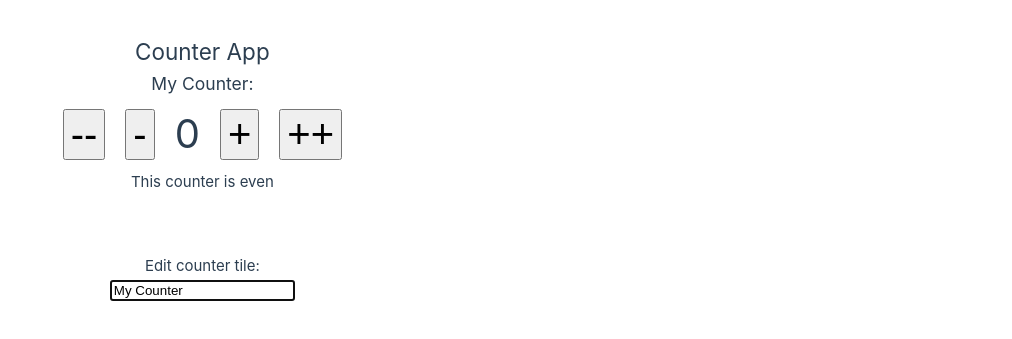
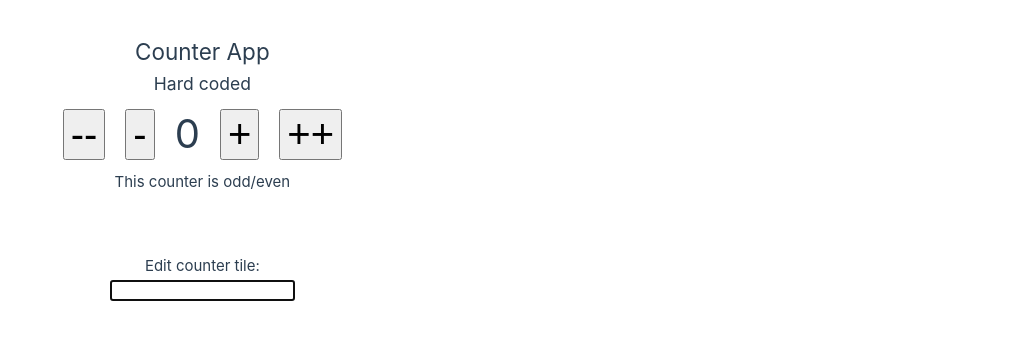
Before and after one commit to EricTimRussell/vue-comp-basics, a Vue app: page / in a window 1280 px wide. Shown: the part 259-598 px from the top of the page, without its empty margins (268-1280 px from the left). Built offline with nearby package versions, Linux system fonts and the light colour scheme.

Commit message:
pinia setup

```diff
--- a/src/views/HomeView.vue
+++ b/src/views/HomeView.vue
@@ -2,33 +2,29 @@
   <div class="home">
     <h2>{{ appTitle }}</h2>
 
-    <h3>{{ counterData.title }}:</h3>
+    <h3>Hard coded</h3>
 
     <div>
-      <button @click="decreaseCounter(2)" class="btn">--</button>
-      <button @click="decreaseCounter(1)" class="btn">-</button>
-      <span class="counter">{{ counterData.count }}</span>
-      <button @click="increaseCounter(1)" class="btn">+</button>
-      <button @click="increaseCounter(2)" class="btn">++</button>
+      <button class="btn">--</button>
+      <button class="btn">-</button>
+      <span class="counter">0</span>
+      <button class="btn">+</button>
+      <button class="btn">++</button>
     </div>
 
-    <p>This counter is {{ oddOrEven }}</p>
+    <p>This counter is odd/even</p>
 
     <div class="edit">
       <h4>Edit counter tile:</h4>
-      <input v-model="counterData.title" type="text" v-autofocus>
+      <input type="text" v-autofocus>
     </div>
   </div>
 </template>
 
 <script setup>
-import { useCounter } from '@/use/useCounter'
 import { vAutofocus } from "@/directives/vAutofocus"
 
 const appTitle = "Counter App"
-
-// use methods from useCounter composable
-const { counterData, oddOrEven, increaseCounter, decreaseCounter } = useCounter()
 
 
 </script>
```
Also changed, not shown: src/stores/counter.js (+6 -8 lines).
